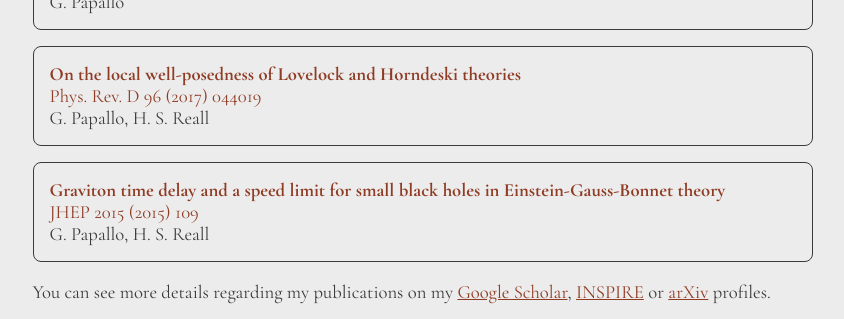
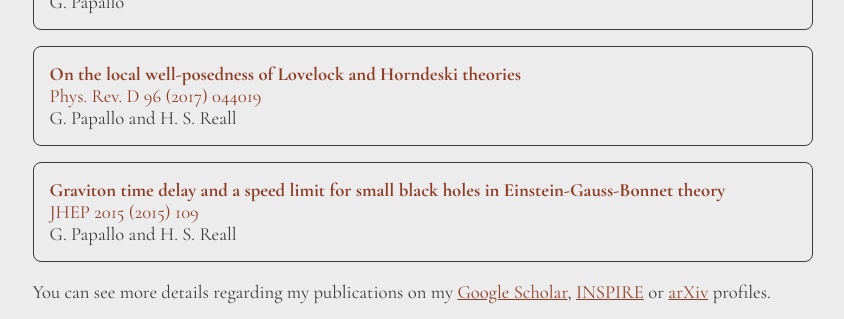
Before and after one commit to giuppep/giuppep.github.io, a Jekyll site: the page built from academic.md, in a window 1280 px wide and 1080 px high. Shown: the part 758-1077 px from the top of the window, without its empty margins (217-1061 px from the left). Built offline with Jekyll 4.4.1, drawn with Linux system fonts in a browser that asks for light colours.

Commit message:
better handling of authors in publication

```diff
--- a/_includes/_publication.html
+++ b/_includes/_publication.html
@@ -5,5 +5,5 @@
         </a>
     </strong>
     <a href="{{ include.publication.journal_link }}">{{ include.publication.journal}}</a>
-    <span>{{ include.publication.authors | join: ", " }}</span>
+    <span>{{ include.publication.authors | array_to_sentence_string }}</span>
 </li>
```
